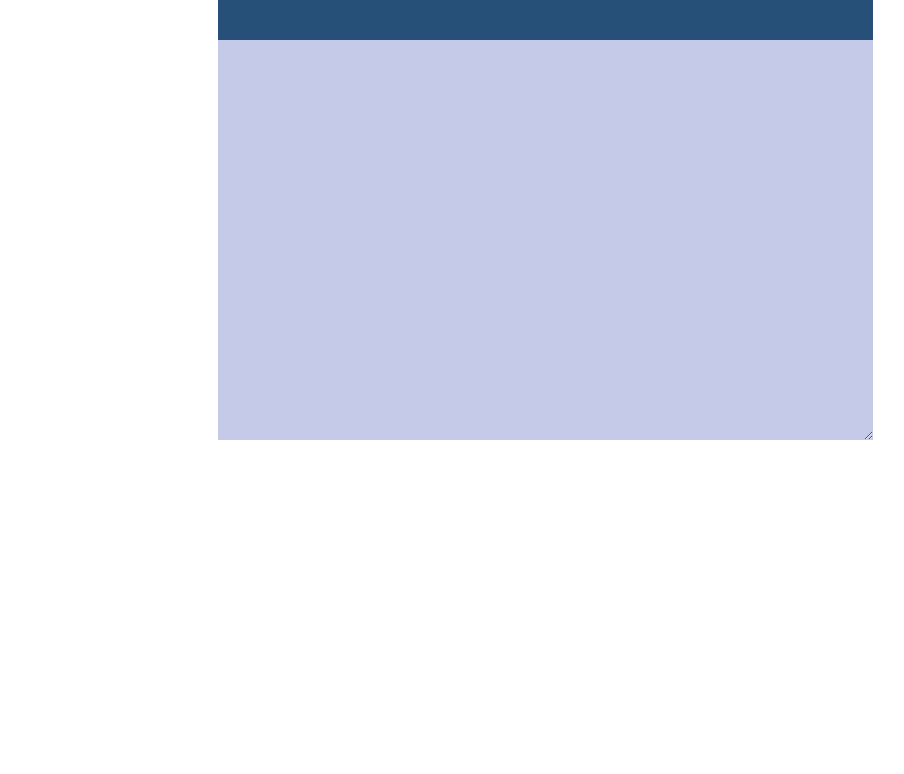
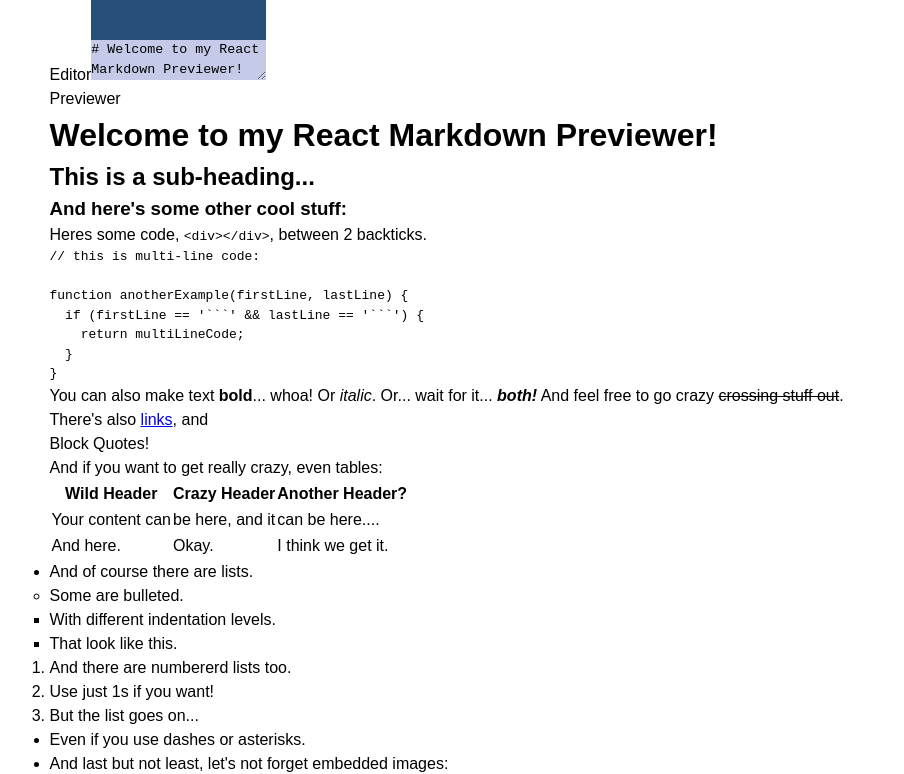
Before and after one commit to wmemorgan/markdown-previewer, a React (Create React App) app: page / in a window 1280 px wide. Shown: the top 774 px of the page, without its empty margins (95-999 px from the left). Built offline with nearby package versions, Linux system fonts and the light colour scheme.

Commit message:
Add editor code
Add preview code

Import default content into app

```diff
--- a/src/App.js
+++ b/src/App.js
@@ -1,12 +1,49 @@
-import React, { Component } from 'react';
+import React, { Component } from 'react'
 import './App.css'
-import Editor from './Components/Editor'
+import marked from 'marked'
+
+
 
 class App extends Component {
+  state = { content: 'This is the content editor' }
+
+  componentWillMount() {
+    const defaultContent = require("./default.md");
+
+    fetch(defaultContent)
+      .then(response => {
+        return response.text()
+      })
+      .then(text => {
+        this.setState({
+          content: text
+        })
+      })
+  }
+
+  updateContent = (e) => {
+    this.setState({ content: e.target.value })
+  }
+
   render() {
+    let { content } = this.state
     return (
-      <div>
-        <Editor />
+      <div className="container">
+        <div className="markdown-editor sub-container">
+          <label htmlFor="editor" className="label">Editor</label>
+          <textarea
+            id="editor"
+            className="textarea"
+            value={this.state.content}
+            onChange={this.updateContent}>
+          </textarea>
+        </div>
+        <div id="preview" className="markdown-previewer sub-container">
+          <label htmlFor="preview" className="label">Previewer</label>
+          <div dangerouslySetInnerHTML={{__html:marked(content)}}>
+
+          </div>
+        </div>
       </div>
     );
   }
```
